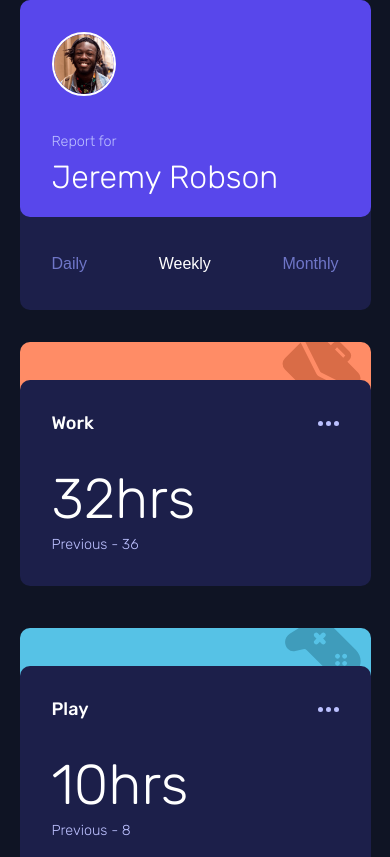
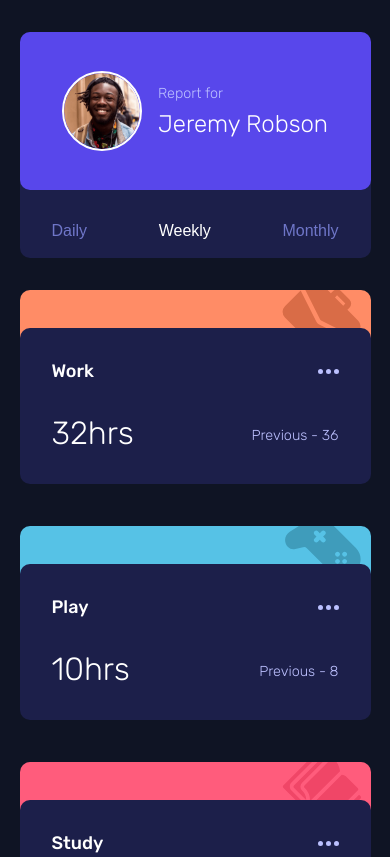
Before and after one commit to MoSu1248/time-tracking-dashboard, a plain HTML site: page index.html in a window 390 px wide. Shown: the top 857 px of the page. Drawn offline with Linux system fonts and the light colour scheme.

Commit message:
second Commit

```diff
--- a/index.html
+++ b/index.html
@@ -18,9 +18,11 @@
 
     <div class=" user_card">
       <div class="user_info">
-        <img src="./images/image-jeremy.png" alt="">
-        <p>Report for</p>
-        <h2>Jeremy Robson</h2>
+        <img src="./images/image-jeremy.png" alt="user image">
+        <div class="user_info__details">
+          <p>Report for</p>
+          <h2>Jeremy Robson</h2>
+        </div>
       </div>
         <div class="options_list">
           <button class="period__btns " value="daily">Daily</button>
--- a/style.css
+++ b/style.css
@@ -98,9 +98,6 @@ body{
   padding-right: 2rem;
 }
 
-
-
-
 .card_work{
       background: url('./images/icon-work.svg') no-repeat right 10px top -10px;
       background-color: var(--Orange300);
@@ -126,8 +123,6 @@ body{
       background: url('./images/icon-self-care.svg') no-repeat right 10px top -10px;
       background-color: var(--Yellow300);
 }
-
-
 
 .card h1{
     font-weight: var(--fontW300);
@@ -199,16 +194,89 @@ time{
 }
 
 
-@media (max-width: 600px) {
+
+@media (max-width: 700px) {
 
 .options_list{
     flex-direction: row;
 }
 
+
+    .user_card{
+        margin-top: 2rem;
+        height: 80%;
+    }
+
+    body{
+        height: 100%;
+        width: 100%;
+    }
+
+    .wrapper{
+    display: grid;
+    grid-template-columns: 1fr    ;
+    grid-template-rows: 1fr 1fr;
+    gap: 2rem;
+    width: 80%;
+    height: fit-content;
+    color: var(--White);
+    font-size: var(--fontSize);
+}
+
 .user_info{
+    display: flex;
+    justify-content: center;
+    align-items: center;
+}
+
+.user_info img{
+    height: 5rem;
+    width: 5rem;
+}
+
+.user_info p{
+    display: block;
+    width: 100%;
+    margin-top: 0;
+}
+
+
+.user_info h2{
+    font-size: 1.5rem;
+    font-weight: var(--fontW300);
+
+    display: block
+}
+
+.user_info__details{
+    margin-left: 1rem;
+}
+
+.card h1{
+    font-size: 2rem;
+    display: inline-block;
+    width: 60%;
+}
+
+.card time{
+    display: inline;
+    float: right;
+    float:right;
+    margin-top: 2.8rem;
+}
+
 
 }
+
+@media (max-width: 400px) {
+
+.options_list{
+    flex-direction: row;
+}
+
+
     .user_card{
+        margin-top: 2rem;
         height: 80%;
     }
 
```
Also changed, not shown: 1 other file.
